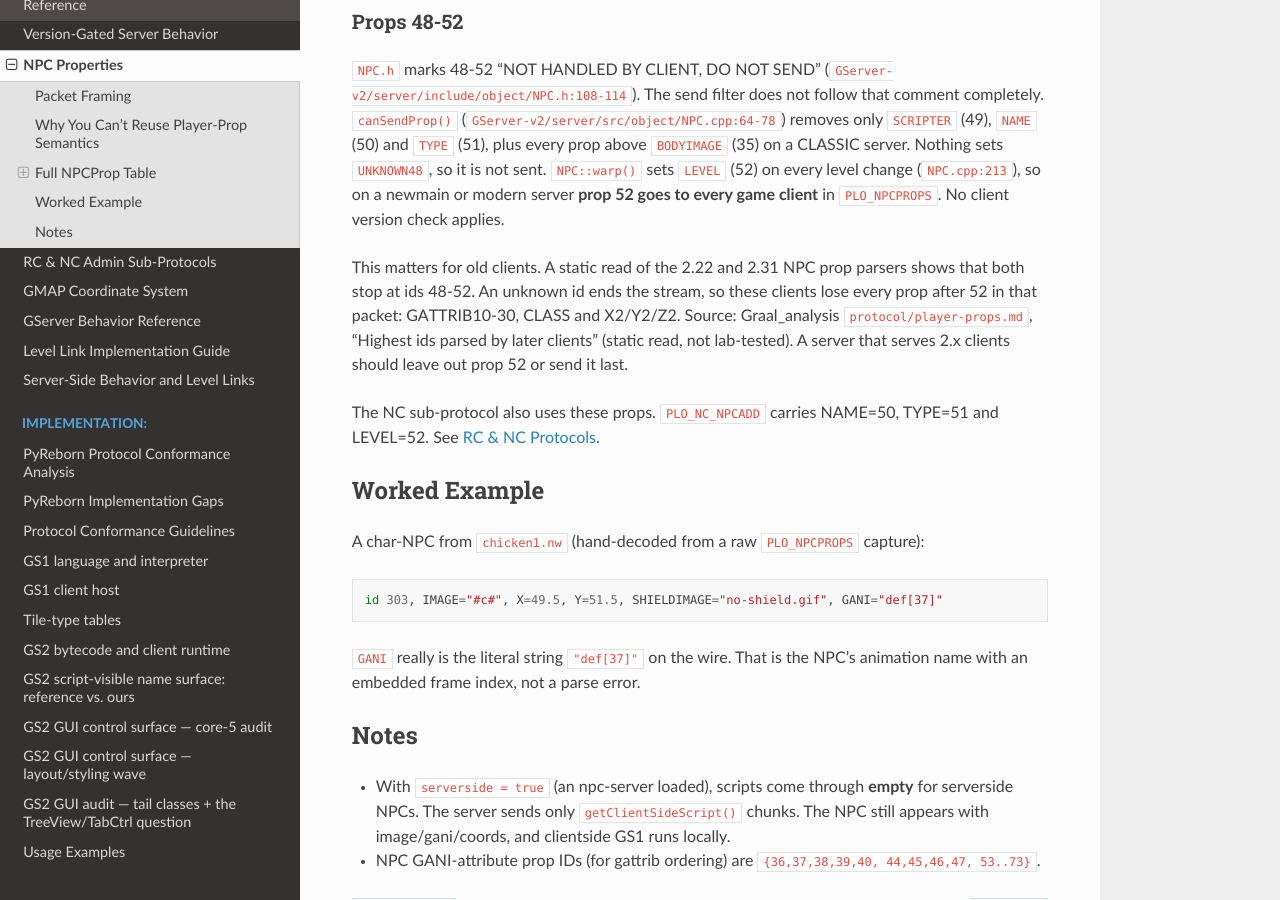
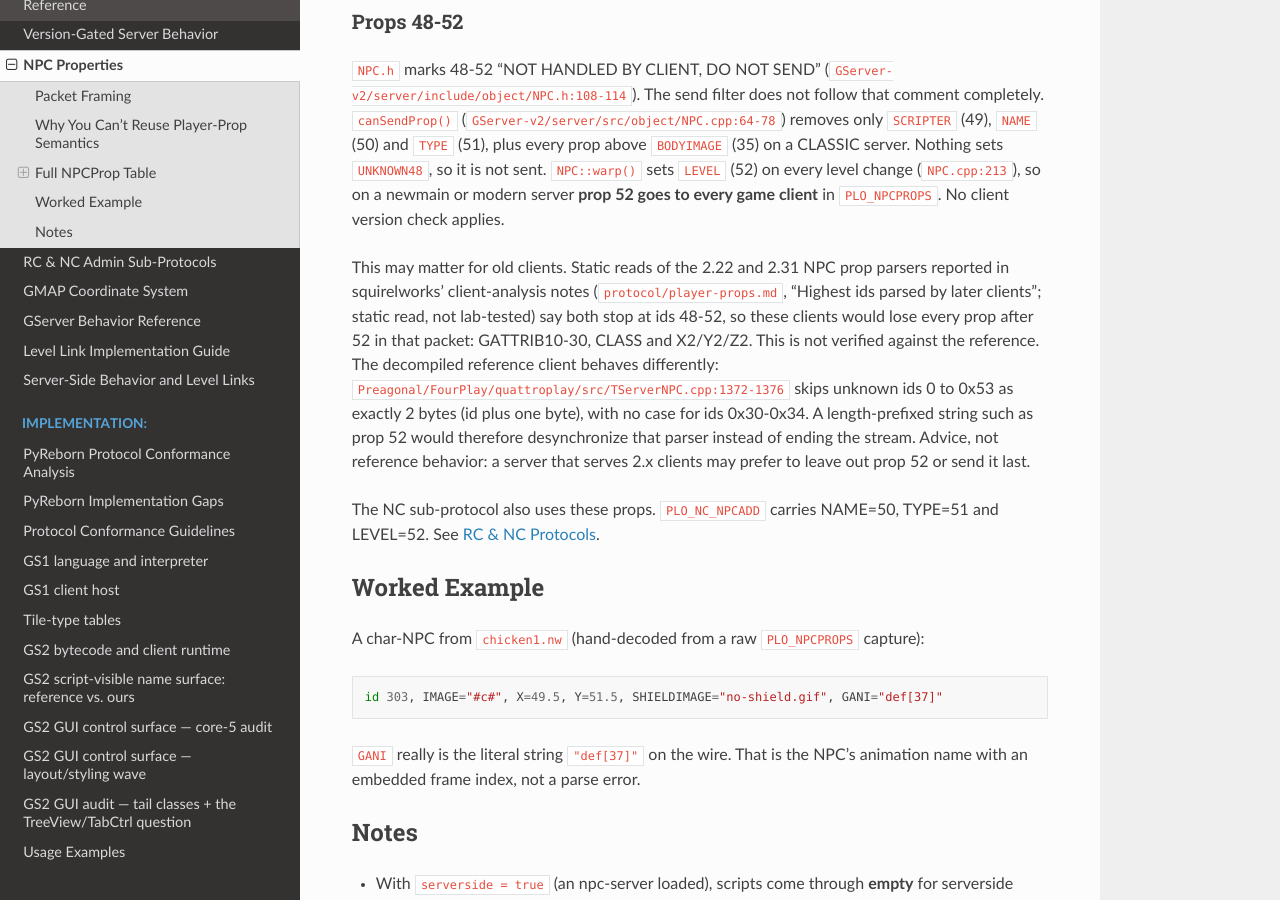
Before and after one commit to hosler/reborn-protocol-docs, a Sphinx documentation site: the page built from docs/protocol/npc-properties.md, in a window 1280 px wide and 900 px high, scrolled down 2832 px. Built offline with Sphinx 7.4.7 and the Read the Docs theme 3.1.0, drawn with Linux system fonts in a browser that asks for light colours.

Commit message:
Maintainer fixups: naming policy and reference corrections
- Replace the analysis-repository name and URL with "squirelworks'
  client-analysis notes" and the file path, no URL.
- Present the 2.22/2.31 parser claim as a reported observation, not
  verified against the reference.
- Note that the decompiled client (TServerNPC.cpp:1372-1376) skips unknown
  ids 0-0x53 as 2 bytes, so a string prop would desync rather than end the
  stream.
- Mark "leave out prop 52 or send it last" as advice, not reference
  behavior.

Co-Authored-By: Claude <noreply@anthropic.com>

```diff
--- a/docs/protocol/npc-properties.md
+++ b/docs/protocol/npc-properties.md
@@ -107,12 +107,16 @@ removes only `SCRIPTER` (49), `NAME` (50) and `TYPE` (51), plus every prop above
 modern server **prop 52 goes to every game client** in `PLO_NPCPROPS`. No client version
 check applies.
 
-This matters for old clients. A static read of the 2.22 and 2.31 NPC prop parsers shows that
-both stop at ids 48-52. An unknown id ends the stream, so these clients lose every prop
-after 52 in that packet: GATTRIB10-30, CLASS and X2/Y2/Z2. Source: Graal_analysis
-[`protocol/player-props.md`](https://github.com/squirelworks/Graal_analysis/blob/main/protocol/player-props.md),
-"Highest ids parsed by later clients" (static read, not lab-tested). A server that serves
-2.x clients should leave out prop 52 or send it last.
+This may matter for old clients. Static reads of the 2.22 and 2.31 NPC prop parsers
+reported in squirelworks' client-analysis notes (`protocol/player-props.md`, "Highest ids
+parsed by later clients"; static read, not lab-tested) say both stop at ids 48-52, so these
+clients would lose every prop after 52 in that packet: GATTRIB10-30, CLASS and X2/Y2/Z2.
+This is not verified against the reference. The decompiled reference client behaves
+differently: `Preagonal/FourPlay/quattroplay/src/TServerNPC.cpp:1372-1376` skips unknown
+ids 0 to 0x53 as exactly 2 bytes (id plus one byte), with no case for ids 0x30-0x34. A
+length-prefixed string such as prop 52 would therefore desynchronize that parser instead
+of ending the stream. Advice, not reference behavior: a server that serves 2.x clients may
+prefer to leave out prop 52 or send it last.
 
 The NC sub-protocol also uses these props. `PLO_NC_NPCADD` carries NAME=50, TYPE=51 and
 LEVEL=52. See [RC & NC Protocols](rc-nc-protocols.md).
```
